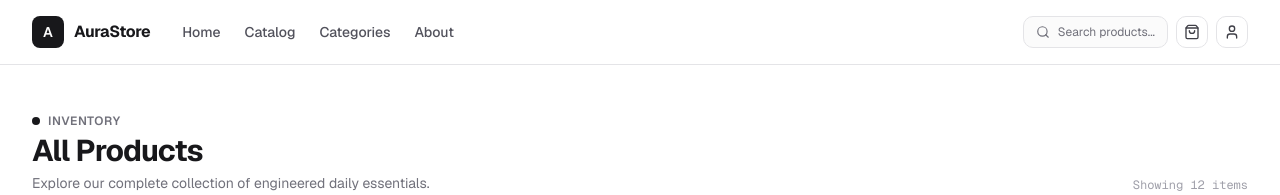
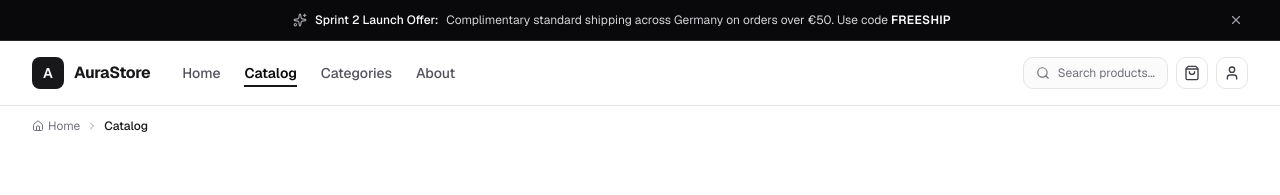
Before and after one commit to irishrosita46/e-commerce, a Next.js app: page /catalog in a window 1280 px wide. Shown: the top 195 px of the page. Built offline with nearby package versions, Linux system fonts and the light colour scheme.

Commit message:
SCRUM-46: Implement storefront announcement banner, system breadcrumbs and active navigation indicators

```diff
--- a/app/catalog/page.tsx
+++ b/app/catalog/page.tsx
@@ -2,6 +2,7 @@ import React from "react";
 import productsData from "@/data/products.json";
 import { Product } from "@/types/product";
 import { CatalogView } from "@/components/catalog/CatalogView";
+import { Breadcrumbs } from "@/components/storefront/Breadcrumbs";
 
 export const metadata = {
   title: "Catalog - AuraStore",
@@ -12,5 +13,10 @@ export const metadata = {
 export default function CatalogPage() {
   const products = productsData as Product[];
 
-  return <CatalogView products={products} />;
+  return (
+    <div className="mx-auto max-w-7xl px-4 sm:px-6 lg:px-8">
+      <Breadcrumbs />
+      <CatalogView products={products} />
+    </div>
+  );
 }
--- a/app/checkout/page.tsx
+++ b/app/checkout/page.tsx
@@ -9,6 +9,7 @@ import { Button } from "@/components/ui/button";
 import { Badge } from "@/components/ui/badge";
 import { Separator } from "@/components/ui/separator";
 import { CheckoutForm } from "@/components/checkout/CheckoutForm";
+import { Breadcrumbs } from "@/components/storefront/Breadcrumbs";
 import { calculateOrderTotals } from "@/lib/orders";
 import {
   Lock,
@@ -83,6 +84,7 @@ export default function CheckoutPage() {
   return (
     <div className="min-h-screen bg-zinc-50/50 dark:bg-zinc-950 py-10">
       <div className="mx-auto max-w-5xl px-4 sm:px-6 lg:px-8">
+        <Breadcrumbs className="mb-2" />
         {/* Header Breadcrumb */}
         <div className="mb-6 flex items-center justify-between">
           <div>
--- /dev/null
+++ b/components/storefront/Breadcrumbs.tsx
@@ -0,0 +1,98 @@
+"use client";
+
+import React from "react";
+import Link from "next/link";
+import { usePathname } from "next/navigation";
+import { ChevronRight, Home } from "lucide-react";
+
+export interface BreadcrumbItem {
+  label: string;
+  href?: string;
+}
+
+interface BreadcrumbsProps {
+  items?: BreadcrumbItem[];
+  className?: string;
+}
+
+export function Breadcrumbs({ items, className = "" }: BreadcrumbsProps) {
+  const pathname = usePathname();
+
+  // If no items provided, dynamically derive from pathname
+  const breadcrumbItems: BreadcrumbItem[] = React.useMemo(() => {
+    if (items && items.length > 0) {
+      return items;
+    }
+
+    if (!pathname || pathname === "/") {
+      return [];
+    }
+
+    const segments = pathname.split("/").filter(Boolean);
+    const generated: BreadcrumbItem[] = [{ label: "Home", href: "/" }];
+
+    let accumulatedPath = "";
+    segments.forEach((seg, index) => {
+      accumulatedPath += `/${seg}`;
+      const isLast = index === segments.length - 1;
+
+      // Clean label (capitalize, replace hyphens)
+      const label = seg
+        .replace(/-/g, " ")
+        .replace(/^\w/, (c) => c.toUpperCase());
+
+      generated.push({
+        label,
+        href: isLast ? undefined : accumulatedPath,
+      });
+    });
+
+    return generated;
+  }, [items, pathname]);
+
+  if (breadcrumbItems.length <= 1) {
+    return null;
+  }
+
+  return (
+    <nav
+      aria-label="Breadcrumb"
+      className={`py-3 text-xs text-zinc-500 dark:text-zinc-400 ${className}`}
+    >
+      <ol className="flex items-center flex-wrap gap-1.5">
+        {breadcrumbItems.map((item, idx) => {
+          const isFirst = idx === 0;
+          const isLast = idx === breadcrumbItems.length - 1;
+
+          return (
+            <li key={idx} className="flex items-center gap-1.5">
+              {!isFirst && (
+                <ChevronRight
+                  className="h-3 w-3 text-zinc-400 dark:text-zinc-600 flex-shrink-0"
+                  aria-hidden="true"
+                />
+              )}
+
+              {item.href ? (
+                <Link
+                  href={item.href}
+                  className="inline-flex items-center gap-1 transition-colors hover:text-zinc-900 focus-visible:outline-none focus-visible:ring-1 focus-visible:ring-zinc-900 dark:hover:text-zinc-100"
+                >
+                  {isFirst && <Home className="h-3 w-3" />}
+                  <span>{item.label}</span>
+                </Link>
+              ) : (
+                <span
+                  className="font-medium text-zinc-900 dark:text-zinc-100"
+                  aria-current={isLast ? "page" : undefined}
+                >
+                  {item.label}
+                </span>
+              )}
+            </li>
+          );
+        })}
+      </ol>
+    </nav>
+  );
+}
--- a/components/storefront/Navbar.tsx
+++ b/components/storefront/Navbar.tsx
@@ -2,6 +2,7 @@
 
 import React, { useState, useRef, useEffect } from "react";
 import Link from "next/link";
+import { usePathname } from "next/navigation";
 import { Button } from "@/components/ui/button";
 import { Badge } from "@/components/ui/badge";
 import {
@@ -22,6 +23,7 @@ import {
 } from "lucide-react";
 import { useCart } from "@/context/CartContext";
 import { useAuth } from "@/context/AuthContext";
+import { StorefrontBanner } from "@/components/storefront/StorefrontBanner";
 
 interface NavbarProps {
   cartItemCount?: number;
@@ -49,6 +51,17 @@ export default function Navbar({
   const handleLoginClick = onLoginClick || (() => openAuthModal("login"));
   const handleLogoutClick = onLogoutClick || logout;
 
+  const pathname = usePathname();
+  const isActive = (href: string) =>
+    href === "/" ? pathname === "/" : Boolean(pathname?.startsWith(href));
+
+  const navLinks = [
+    { href: "/", label: "Home" },
+    { href: "/catalog", label: "Catalog" },
+    { href: "/categories", label: "Categories" },
+    { href: "/about", label: "About" },
+  ];
+
   // Close dropdown on outside click
   useEffect(() => {
     function handleClickOutside(event: MouseEvent) {
@@ -68,6 +81,8 @@ export default function Navbar({
   }, [isUserDropdownOpen]);
 
   return (
+    <>
+      <StorefrontBanner />
       <header className="sticky top-0 z-40 w-full border-b border-zinc-200 bg-white/95 backdrop-blur supports-[backdrop-filter]:bg-white/80 dark:border-zinc-800 dark:bg-zinc-950/95">
         <div className="mx-auto flex h-16 max-w-7xl items-center justify-between px-4 sm:px-6 lg:px-8">
           {/* Brand / Logo */}
@@ -81,32 +96,25 @@ export default function Navbar({
               </span>
             </Link>
 
-          {/* Desktop Navigation Links */}
-          <nav className="hidden md:flex items-center gap-6 text-sm font-medium text-zinc-600 dark:text-zinc-300">
+            {/* Desktop Navigation Links with Active Indicators */}
+            <nav className="hidden md:flex items-center gap-6 text-sm font-medium">
+              {navLinks.map((link) => {
+                const active = isActive(link.href);
+                return (
                   <Link
-              href="/"
-              className="transition-colors hover:text-zinc-950 dark:hover:text-zinc-50"
+                    key={link.href}
+                    href={link.href}
+                    className={`relative py-1 transition-colors focus-visible:outline-none focus-visible:ring-2 focus-visible:ring-zinc-900 focus-visible:ring-offset-2 rounded-sm ${
+                      active
+                        ? "text-zinc-950 font-semibold dark:text-zinc-50 after:absolute after:bottom-0 after:left-0 after:right-0 after:h-0.5 after:bg-zinc-900 dark:after:bg-zinc-100"
+                        : "text-zinc-600 hover:text-zinc-950 dark:text-zinc-300 dark:hover:text-zinc-50"
+                    }`}
+                    aria-current={active ? "page" : undefined}
                   >
-              Home
+                    {link.label}
                   </Link>
-            <Link
-              href="/catalog"
-              className="transition-colors hover:text-zinc-950 dark:hover:text-zinc-50"
-            >
-              Catalog
-            </Link>
-            <Link
-              href="/categories"
-              className="transition-colors hover:text-zinc-950 dark:hover:text-zinc-50"
-            >
-              Categories
-            </Link>
-            <Link
-              href="/about"
-              className="transition-colors hover:text-zinc-950 dark:hover:text-zinc-50"
-            >
-              About
-            </Link>
+                );
+              })}
             </nav>
           </div>
 
@@ -245,35 +253,25 @@ export default function Navbar({
       {/* Mobile Menu */}
       {isMobileMenuOpen && (
         <div className="border-t border-zinc-200 bg-white px-4 py-3 md:hidden dark:border-zinc-800 dark:bg-zinc-950">
-          <nav className="flex flex-col gap-2 text-sm font-medium">
+          <nav className="flex flex-col gap-1.5 text-sm font-medium">
+            {navLinks.map((link) => {
+              const active = isActive(link.href);
+              return (
                 <Link
-              href="/"
+                  key={link.href}
+                  href={link.href}
                   onClick={() => setIsMobileMenuOpen(false)}
-              className="rounded-md px-3 py-2 text-zinc-700 hover:bg-zinc-100 dark:text-zinc-300 dark:hover:bg-zinc-900"
+                  className={`rounded-md px-3 py-2 text-sm transition-colors ${
+                    active
+                      ? "bg-zinc-100 font-semibold text-zinc-950 dark:bg-zinc-900 dark:text-zinc-50"
+                      : "text-zinc-700 hover:bg-zinc-100 dark:text-zinc-300 dark:hover:bg-zinc-900"
+                  }`}
+                  aria-current={active ? "page" : undefined}
                 >
-              Home
+                  {link.label}
                 </Link>
-            <Link
-              href="/catalog"
-              onClick={() => setIsMobileMenuOpen(false)}
-              className="rounded-md px-3 py-2 text-zinc-700 hover:bg-zinc-100 dark:text-zinc-300 dark:hover:bg-zinc-900"
-            >
-              Catalog
-            </Link>
-            <Link
-              href="/categories"
-              onClick={() => setIsMobileMenuOpen(false)}
-              className="rounded-md px-3 py-2 text-zinc-700 hover:bg-zinc-100 dark:text-zinc-300 dark:hover:bg-zinc-900"
-            >
-              Categories
-            </Link>
-            <Link
-              href="/about"
-              onClick={() => setIsMobileMenuOpen(false)}
-              className="rounded-md px-3 py-2 text-zinc-700 hover:bg-zinc-100 dark:text-zinc-300 dark:hover:bg-zinc-900"
-            >
-              About
-            </Link>
+              );
+            })}
 
             <div className="pt-2 border-t border-zinc-100 dark:border-zinc-800">
               {effectiveUserName ? (
@@ -348,5 +346,6 @@ export default function Navbar({
         </DialogContent>
       </Dialog>
     </header>
+  </>
 );
 }
--- /dev/null
+++ b/components/storefront/StorefrontBanner.tsx
@@ -0,0 +1,56 @@
+"use client";
+
+import React, { useState, useEffect } from "react";
+import { X, Sparkles } from "lucide-react";
+
+export function StorefrontBanner() {
+  const [isVisible, setIsVisible] = useState(false);
+
+  useEffect(() => {
+    // Only show if not previously dismissed by the customer
+    const dismissed = localStorage.getItem("aurastore_banner_dismissed");
+    if (!dismissed) {
+      setIsVisible(true);
+    }
+  }, []);
+
+  const handleDismiss = () => {
+    setIsVisible(false);
+    try {
+      localStorage.setItem("aurastore_banner_dismissed", "true");
+    } catch {
+      // Ignore storage write issues in restricted private mode
+    }
+  };
+
+  if (!isVisible) {
+    return null;
+  }
+
+  return (
+    <aside
+      aria-label="Store announcement"
+      className="relative z-50 flex items-center justify-between border-b border-zinc-800 bg-zinc-950 px-4 py-2 text-xs text-zinc-100 sm:px-6 lg:px-8"
+    >
+      <div className="flex flex-1 items-center justify-center gap-2 text-center">
+        <Sparkles className="h-3.5 w-3.5 text-zinc-400 hidden sm:inline-block" />
+        <span className="font-medium text-white">
+          Sprint 2 Launch Offer:
+        </span>
+        <span className="text-zinc-300">
+          Complimentary standard shipping across Germany on orders over €50. Use code{" "}
+          <strong className="font-semibold text-white tracking-wide">FREESHIP</strong>
+        </span>
+      </div>
+
+      <button
+        type="button"
+        onClick={handleDismiss}
+        aria-label="Dismiss announcement banner"
+        className="ml-3 inline-flex h-6 w-6 items-center justify-center rounded-md text-zinc-400 hover:bg-zinc-800 hover:text-white focus:outline-none focus:ring-1 focus:ring-zinc-400"
+      >
+        <X className="h-3.5 w-3.5" />
+      </button>
+    </aside>
+  );
+}
```
Lines whose indentation alone changed are shown as unchanged.
